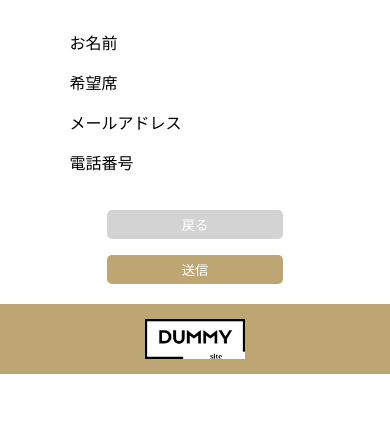
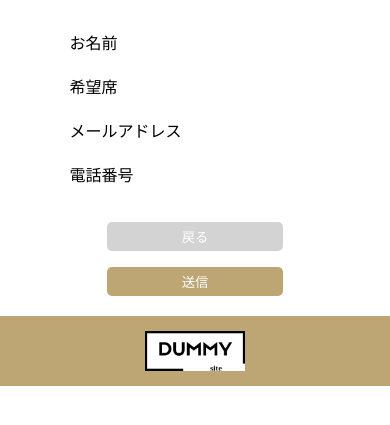
Before and after one commit to KazukiHosokawa2328/demo_week5, a PHP site: page /confirm.php in a window 390 px wide. Shown: the part 73-498 px from the top of the page. Run offline with PHP 8.4, Linux system fonts and the light colour scheme; data that the repository does not hold is empty.

Commit message:
[update]css レスポンシブ対応
confirm.phpのddとdtの表示を修正

```diff
--- a/css/style.css
+++ b/css/style.css
@@ -484,12 +484,14 @@ dd:last-of-type {
     width: 90%;
     display: block;
     text-align: left;
-    margin-bottom: 8px;
+  }
+  dt,
+  dt:last-of-type {
+    margin-bottom: 0;
   }
   dd {
     font-weight: bold;
-    margin-top: 16px;
-    margin-bottom: 2px;
+    margin-bottom: 20px;
   }
   .confirm-btn {
     margin: 16px 0 0;
```
